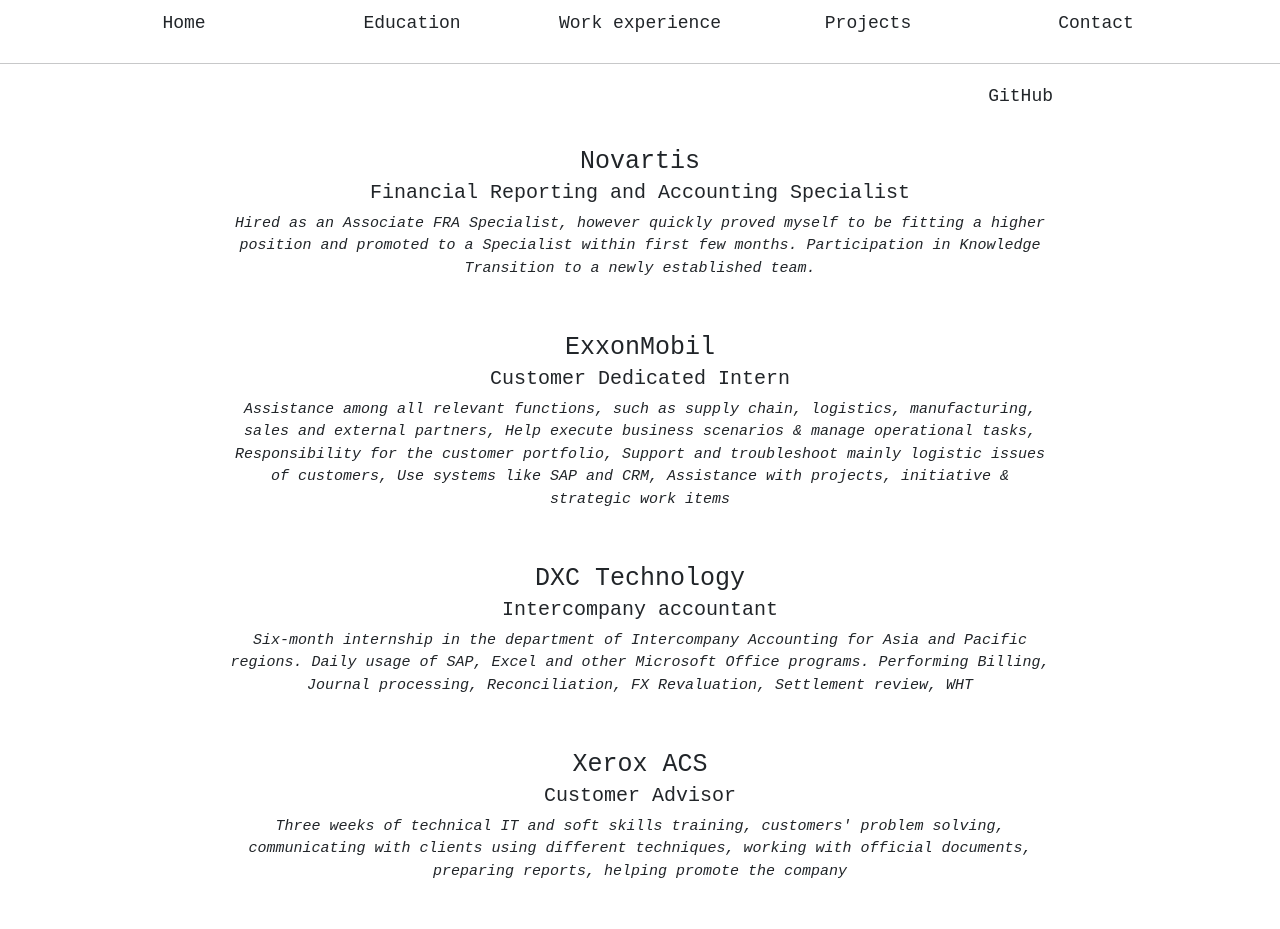
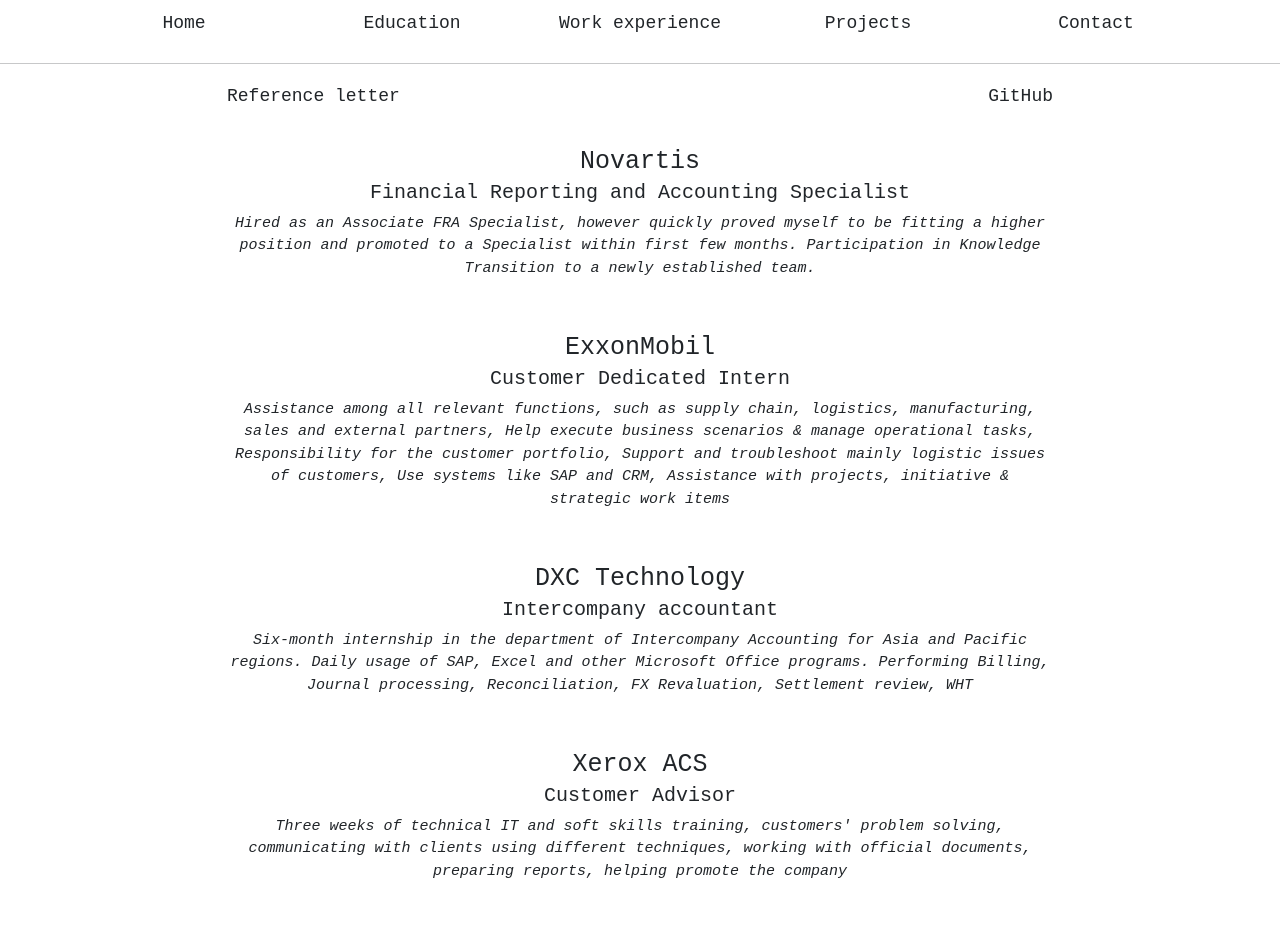
Before and after one commit to armanurazov/resume, a website: page work.html in a window 1280 px wide. Drawn offline with nearby package versions, Linux system fonts and the light colour scheme.

Commit message:
рекомендательные письма от работодателей загружены

```diff
--- a/public/styles.css
+++ b/public/styles.css
@@ -57,6 +57,9 @@
 #work-github {
     text-align: right;
 }
+#work-reference{
+    text-align: left;
+}
 
 .work-name, .work-name:hover{
     font-size: 25px;
--- a/work.html
+++ b/work.html
@@ -35,6 +35,9 @@
     <hr>
     <div class="container work-cont">
         <div class="row">
+            <div class="col work-col" id="work-reference">
+                <a href="./referenceLetters/ExxonMobil.pdf">Reference letter</a>
+            </div>
             <div class="col work-col" id="work-github">
                 <a href="https://github.com/armanurazov">GitHub</a>
             </div>
```
Also changed, not shown: about.html (+3 -0 lines), 3 other files.
